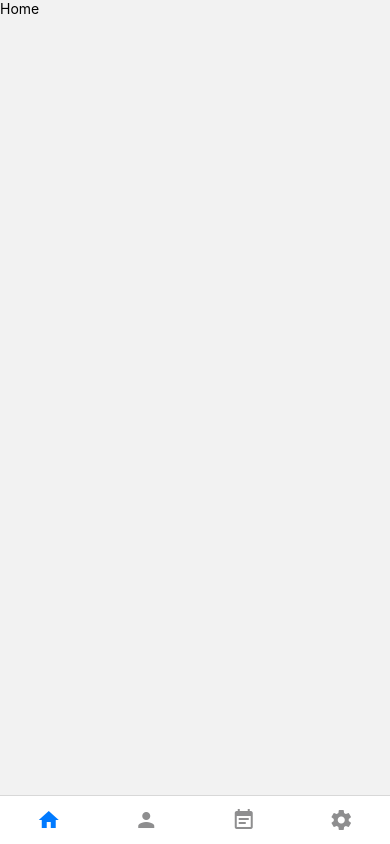
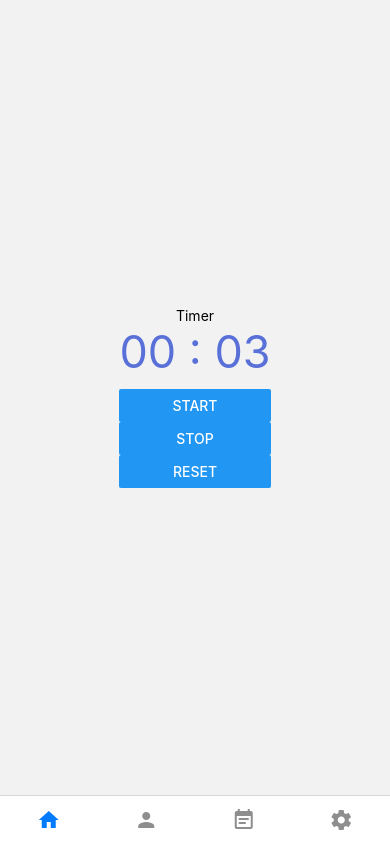
Before and after one commit to sbin0819/productivity-rn, a React Native app: screen /Home in a window 390 px wide. Built offline with nearby package versions, Linux system fonts and the light colour scheme.

Commit message:
:sparkles: feat(ui): home page Timer 기본 설정

```diff
--- /dev/null
+++ b/src/components/Home/TimerBasic.tsx
@@ -0,0 +1,40 @@
+import React from 'react';
+import {Button, StyleSheet, Text, View} from 'react-native';
+import {Timer} from '@components/common';
+
+function DefaultTimer() {
+  return (
+    <Timer
+      duration={3}
+      onEnd={() => {
+        console.log('end timer...');
+      }}>
+      {(timerData: any) => (
+        <View>
+          <View style={styles.display}>
+            <Text style={styles.displayText}>
+              {timerData.minutes} : {timerData.seconds}
+            </Text>
+          </View>
+          <View>
+            <Button title="start" onPress={() => timerData.start()} />
+            <Button title="stop" onPress={() => timerData.stop()} />
+            <Button title="reset" onPress={() => timerData.reset()} />
+          </View>
+        </View>
+      )}
+    </Timer>
+  );
+}
+
+const styles = StyleSheet.create({
+  display: {
+    paddingBottom: 10,
+  },
+  displayText: {
+    fontSize: 45,
+    color: '#5870d8',
+  },
+});
+
+export default DefaultTimer;
--- /dev/null
+++ b/src/components/Home/index.tsx
@@ -0,0 +1,23 @@
+import React from 'react';
+import {SafeAreaView, StyleSheet, Text} from 'react-native';
+
+import TimerBasic from './TimerBasic';
+
+function Home() {
+  return (
+    <SafeAreaView style={styles.block}>
+      <Text>Timer</Text>
+      <TimerBasic />
+    </SafeAreaView>
+  );
+}
+
+const styles = StyleSheet.create({
+  block: {
+    flex: 1,
+    alignItems: 'center',
+    justifyContent: 'center',
+  },
+});
+
+export default Home;
--- /dev/null
+++ b/src/components/common/Timer/index.tsx
@@ -0,0 +1,129 @@
+import React, {useCallback, useEffect, useState, useRef} from 'react';
+
+type Seconds = number;
+
+type Props = {
+  autostart?: boolean;
+  children: any;
+  duration: Seconds;
+  onEnd: () => any;
+};
+
+const Timer = ({autostart = false, children, duration = 0, onEnd}: Props) => {
+  const [isRunning, setRunning] = useState(autostart);
+  const [currentTime, setCurrentTime] = useState(Number(new Date()));
+  const [endTime, setEndTime] = useState(currentTime + duration * 1000);
+  const [remainingTime, setRemainingTime] = useState(duration);
+
+  const interval = useRef<any>(null);
+
+  const start = useCallback(() => {
+    if (!isRunning && remainingTime > 0) {
+      setRunning(true);
+      setCurrentTime(Number(new Date()));
+      setEndTime(Number(new Date()) + remainingTime);
+    }
+  }, [isRunning, remainingTime]);
+
+  const stop = useCallback(() => {
+    if (isRunning) {
+      setRunning(false);
+    }
+
+    if (interval.current) {
+      clearTimeout(interval.current);
+      interval.current = null;
+    }
+  }, [isRunning]);
+
+  const reset = useCallback(() => {
+    const current = Number(new Date());
+    setCurrentTime(current);
+    setEndTime(current + duration * 1000);
+  }, [duration]);
+
+  const toggle = useCallback(() => {
+    if (isRunning) {
+      stop();
+    } else {
+      start();
+    }
+  }, [isRunning, start, stop]);
+
+  useEffect(() => {
+    reset();
+  }, [duration]);
+
+  // if autostart is set to true, autostart timer ON FIRST MOUNT ONLY!
+  useEffect(() => {
+    if (
+      autostart === true &&
+      // stableAutostart.current === true &&
+      isRunning === false &&
+      remainingTime / 1000 === duration
+    ) {
+      start();
+    }
+    // if this eslint rule is not disabled, the timer auto restarts
+    // once the user clicks "reset", even if `isRunning` is false.
+  }, []);
+  // with exhaustive-deps:
+  // }, [autostart, duration, isRunning, remainingTime, start]);
+
+  // re-calculate remaining time whenever currentTime or endTime is updated
+  useEffect(() => {
+    const remaining = endTime - currentTime;
+    if (remaining <= 0) {
+      setRemainingTime(0);
+      if (typeof onEnd === 'function') {
+        onEnd();
+      }
+    } else {
+      setRemainingTime(remaining);
+    }
+  }, [currentTime, endTime, onEnd]);
+
+  // stop and clear timeout when timer is expired
+  useEffect(() => {
+    if (remainingTime === 0 && isRunning === true) {
+      stop();
+    }
+  }, [isRunning, remainingTime, stop]);
+
+  // force re-render
+  useEffect(() => {
+    if (remainingTime > 0 && isRunning === true && interval.current === null) {
+      interval.current = setTimeout(() => {
+        setCurrentTime(Number(new Date()));
+      }, 67);
+    }
+
+    return () => {
+      clearTimeout(interval.current);
+      interval.current = null;
+    };
+  }, [isRunning, remainingTime]);
+
+  const seconds = Math.floor((remainingTime / 1000) % 60);
+
+  return children({
+    days: Math.floor(remainingTime / 1000 / 60 / 60 / 24).toString(),
+    hours: Math.floor((remainingTime / 1000 / 60 / 60) % 24)
+      .toString()
+      .padStart(2, '0'),
+    minutes: Math.floor((remainingTime / 1000 / 60) % 60)
+      .toString()
+      .padStart(2, '0'),
+    seconds: seconds.toString().padStart(2, '0'),
+    milliseconds: (remainingTime - seconds * 1000).toString().padStart(3, '0'),
+    reset,
+    isRunning,
+    endTime,
+    remainingTime,
+    start,
+    stop,
+    toggle,
+  });
+};
+
+export default Timer;
--- /dev/null
+++ b/src/components/common/index.tsx
@@ -0,0 +1,3 @@
+import Timer from './Timer';
+
+export {Timer};
--- a/src/screens/HomeScreen.tsx
+++ b/src/screens/HomeScreen.tsx
@@ -1,12 +1,7 @@
 import React from 'react';
-import {View, Text} from 'react-native';
-
+import Home from '@components/Home';
 function HomeScreen() {
-  return (
-    <View>
-      <Text>Home</Text>
-    </View>
-  );
+  return <Home />;
 }
 
 export default HomeScreen;
```
Also changed, not shown: 1 other file (tests, documents, lock files or other folders).
